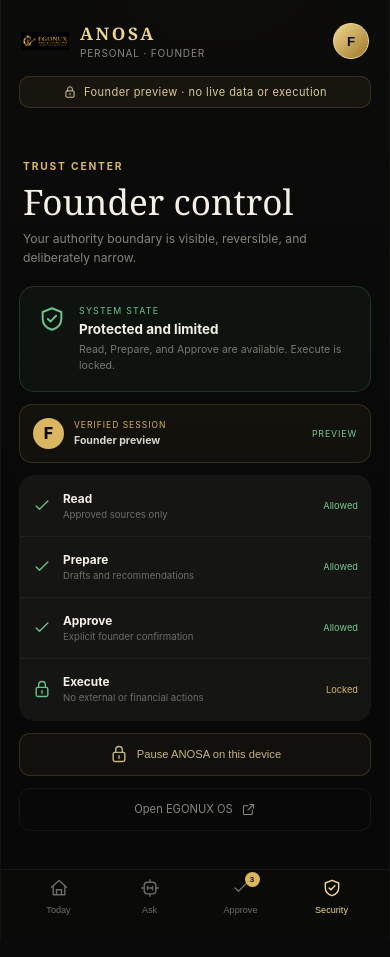
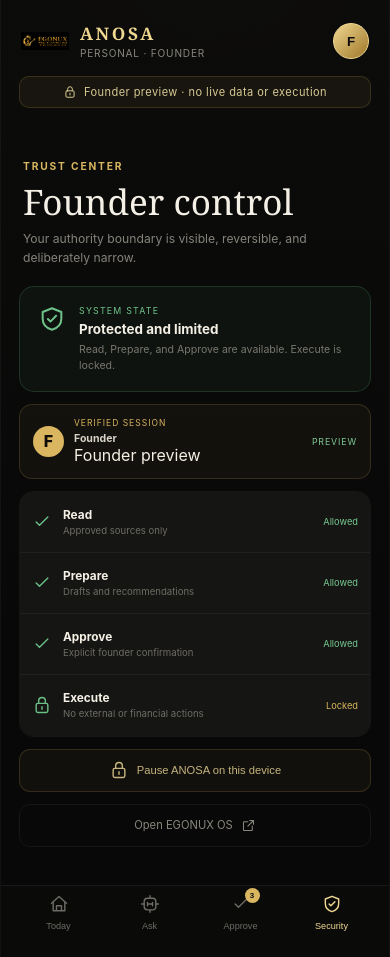
Before and after one commit to Egonu-john/Egonux, a Next.js app: page /anosa in a window 390 px wide. Both pictures are taken after a click on the button "Open security". Built offline with nearby package versions, Linux system fonts and the light colour scheme.

Commit message:
Update components/anosa/AnosaMobile.tsx for official founder profile

```diff
--- a/components/anosa/AnosaMobile.tsx
+++ b/components/anosa/AnosaMobile.tsx
@@ -66,6 +66,7 @@
 ];
 
 function founderName(principal: AuthenticatedPrincipal | null) {
+  if (principal?.displayName) return principal.displayName;
   if (!principal?.email) return 'Founder';
   const candidate = principal.email.split('@')[0]?.split(/[._-]/)[0];
   return candidate ? `${candidate.charAt(0).toUpperCase()}${candidate.slice(1)}` : 'Founder';
@@ -283,7 +284,7 @@
                 <div><small>SYSTEM STATE</small><strong>{paused ? 'ANOSA paused' : 'Protected and limited'}</strong><p>{paused ? 'All preparation and approvals are suspended on this device.' : 'Read, Prepare, and Approve are available. Execute is locked.'}</p></div>
               </section>
               <section className={styles.identityCard}>
-                <div><span>{founderName(principal).charAt(0)}</span><div><small>VERIFIED SESSION</small><strong>{principal?.email ?? 'Founder preview'}</strong></div></div>
+                <div><span>{founderName(principal).charAt(0)}</span><div><small>{principal?.title ?? 'VERIFIED SESSION'}</small><strong>{founderName(principal)}</strong><p>{principal?.email ?? 'Founder preview'}</p></div></div>
                 <em>{principal?.roles.includes('founder') ? 'FOUNDER' : 'PREVIEW'}</em>
               </section>
               <div className={styles.boundaryList}>
```
